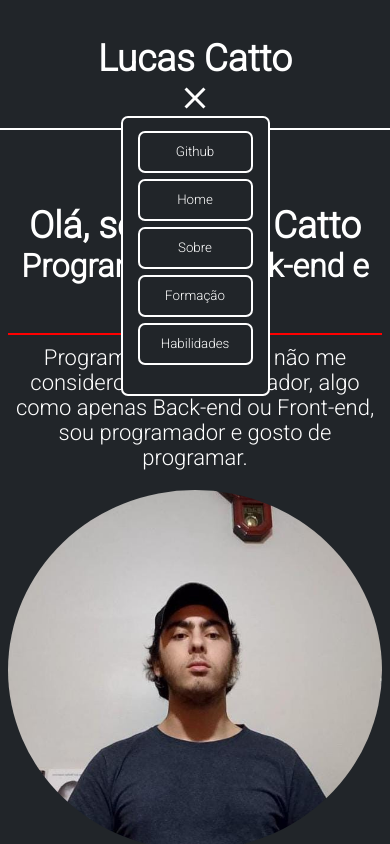
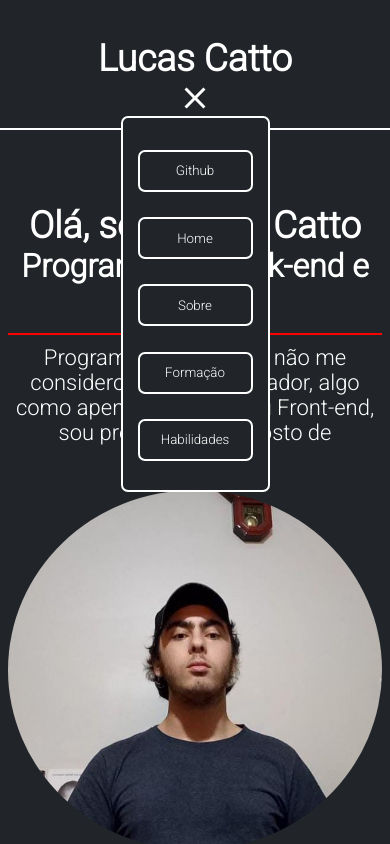
Before and after one commit to lucas-catto/lucas-catto.github.io, a plain HTML site: page index.html in a window 390 px wide. Both pictures are taken after a click on the button 195 px from the left and 97 px from the top of the page. Shown: the top 844 px of the page. Drawn offline with Linux system fonts and the light colour scheme.

Commit message:
Testing.

```diff
--- a/_root/js/menu.js
+++ b/_root/js/menu.js
@@ -4,10 +4,10 @@ function menuShow() {
 
     if (menuMobile.classList.contains('open')) {
         menuMobile.classList.remove('open');
-        document.querySelector('.icon').src = "img/header/open.svg";
+        document.querySelector('.icon').src = "./img/header/open.svg";
     }
     else {
         menuMobile.classList.add('open');
-        document.querySelector('.icon').src = "img/header/close.svg";
+        document.querySelector('.icon').src = "./img/header/close.svg";
     }
 }
--- a/style.css
+++ b/style.css
@@ -56,12 +56,13 @@ li {
 .nav-bar {
     display:         flex;
     justify-content: space-between;
-    padding:         2.5rem 6rem;
+    align-items: start;
+    padding:         1.5rem 6rem;
 }
 
 .logo {
     display:     flex;
-    /* align-items: center; */
+    align-items: center;
 }
 .logo h1 {
     color: white;
@@ -118,15 +119,10 @@ li {
 
 
 @media screen and (max-width: 1130px) {
-    .nav-bar {
-        padding: 2.3rem 4rem; }
-    .nav-item {
-        display: none;
-        /* margin: 3px 0 0 0; */
-    }
-    .mobile-menu-icon {
-        display: block;
-    }
+    .nav-bar          { padding: 2.3rem 4rem; }
+    .nav-item         { display: none;        }
+    .mobile-menu-icon { display: block;       }
+
     .mobile-menu-icon button {
         background-color: transparent;
         border:           none;
@@ -138,6 +134,11 @@ li {
         text-align:       center;
         padding-bottom:   1rem;
     }
+    .mobile-menu .nav-item {
+        display:          block;
+        padding:          1.2rem 0 0 0;
+    }
+
     .mobile-menu {
         border:           2px solid white;
         padding:          10px 0;
@@ -145,13 +146,8 @@ li {
         background-color: var(--defaultBlue);
         z-index:          2;
     }
-    .mobile-menu .nav-item {
-        display:          block;
-        /* padding: 1.2rem 0 0 0; */
-    }
-    .open {
-        display: block;
-    }
+    .mobile-menu .nav-item { display: block; }
+    .open                  { display: block; }
 }
 
 @media screen and (max-width: 404px) {
```
